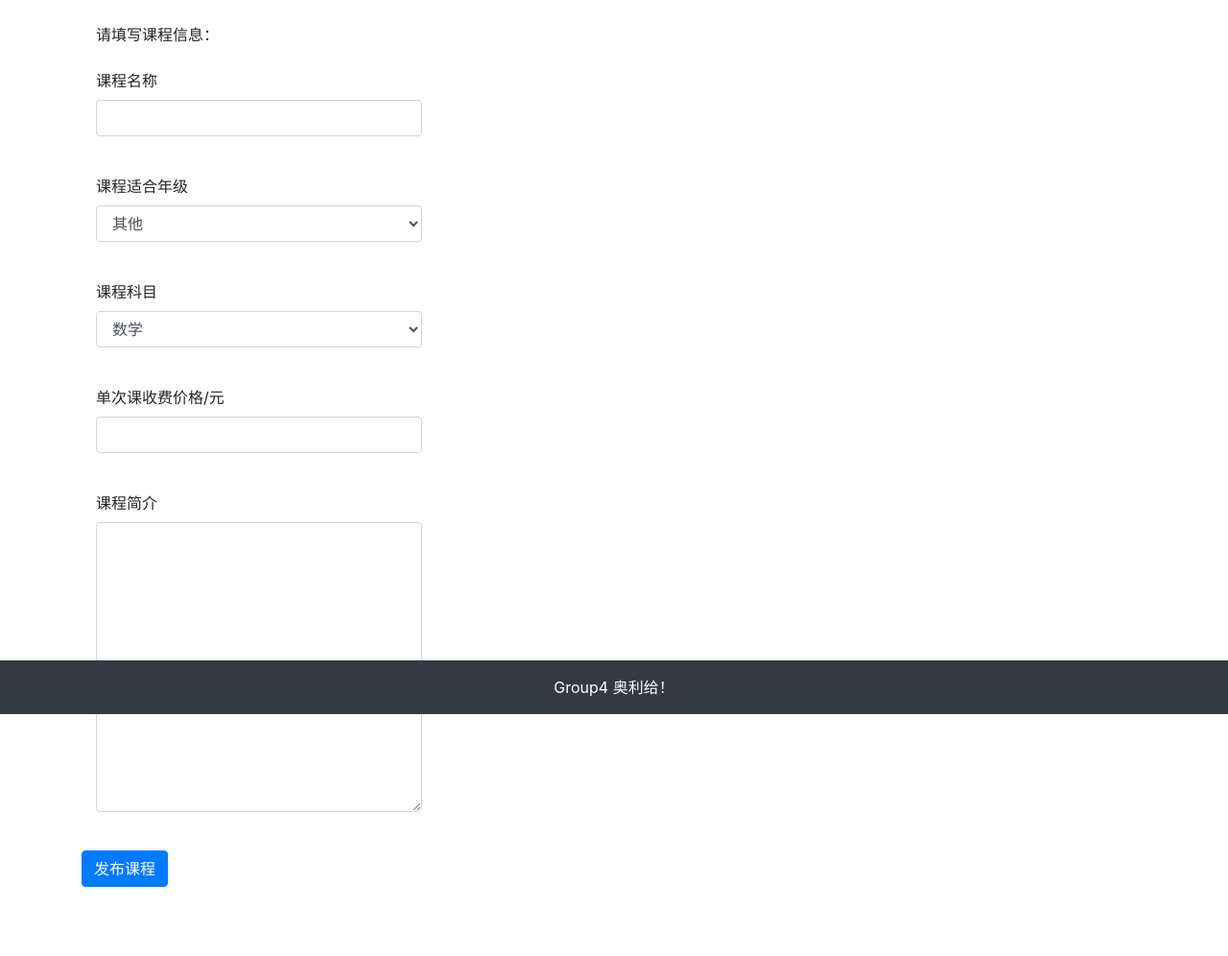
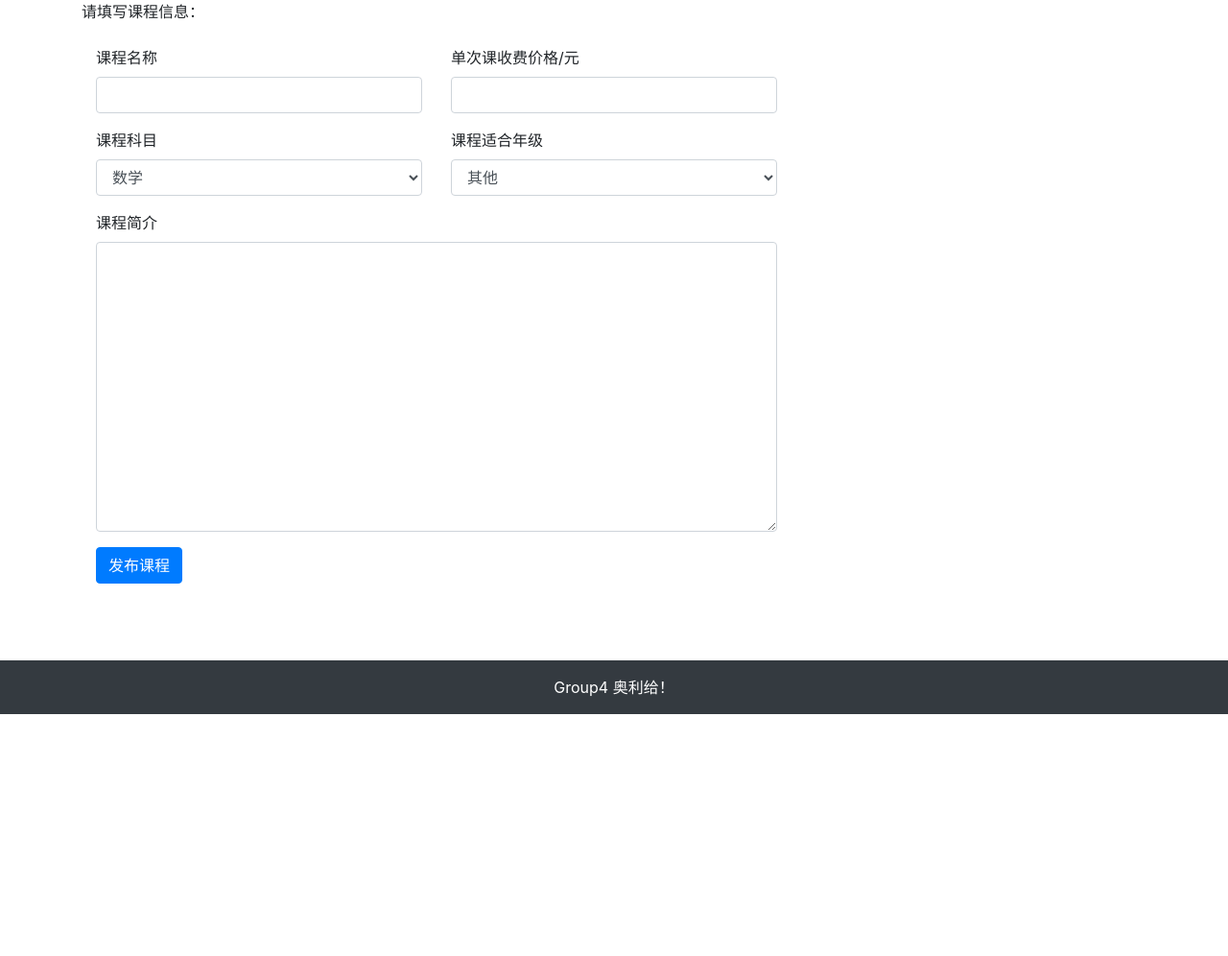
Before and after one commit to ctr-226/Group4, a Django app: page /course/increase_course/ in a window 1280 px wide. Shown: the part 56-1052 px from the top of the page at 96% size. After the commit the page ends 800 px from the top, so only its background shows below. Run offline with Django 3.2, Linux system fonts and the light colour scheme; a user stored in the database is signed in; tables that the repository leaves empty hold one stand-in row (values such as "Sample post"); some libraries are stand-ins or nearby versions.

Commit message:
前端html修改

```diff
--- a/Tutor_system_group4/Course/views.py
+++ b/Tutor_system_group4/Course/views.py
@@ -86,6 +86,8 @@ def increase_course(request):
                 new_course.state_match = False
                 new_course.save()
                 return redirect("Course:increase_course")
+            else:
+                return HttpResponse("有字段输入不合要求")
 
         elif request.method == "GET":
             course_form = CourseForm()
@@ -101,17 +103,17 @@ def increase_course(request):
 def match(request, coursedetail_id):
     course_applying = CourseDetail.objects.get(id=coursedetail_id)
     this_user = User.objects.get(id=request.user.id)
-    # 虽然这里有判断，但还是尽量在前端控制只有学生浏览课程详情页面时才有“申请”的按钮
+    # 虽然前端控制只有学生浏览课程详情页面时才有“申请”的按钮，但这里多一个判断更安全
     if this_user.is_student == True:
         # 多对多中间表加一个元组
         # applicant = Student.objects.get(student_user_id=request.user.id)
         applicant = this_user.student_profile
         course_applying.student_applied.add(applicant)
         course_applying.save()
-        return redirect("Course:detail_course", coursedetail_id=1)
+        return redirect("Course:detail_course", coursedetail_id=coursedetail_id)
     else:
         return HttpResponse("只有学生可以申请选课")
-    return redirect('Course:detail_course', id=coursedetail_id)
+    return redirect('Course:detail_course', coursedetail_id=coursedetail_id)
 
 
 # 同意申请
--- a/Tutor_system_group4/templates/Course/increase_course.html
+++ b/Tutor_system_group4/templates/Course/increase_course.html
@@ -9,12 +9,15 @@
 {% block content %}
 	<div class="container">
 		<div class="row">
-			<div class="col-12">
-				<br/>
-				<div class="col-md-4">请填写课程信息：</div>
-				<br/>
-				<form method="post" action=".">
-					{% csrf_token %}
+			<div class="col-md-12">请填写课程信息：</div>
+			<br/><br/>
+		</div>
+
+
+		<div class="col-md-12">
+			<form method="post" action=".">
+				{% csrf_token %}
+				<div class="row">
 					<!-- nickname -->
 					<div class="form-group col-md-4">
 						<label for="nickname">课程名称</label>
@@ -22,24 +25,15 @@
 					</div>
 					<br>
 
-
-					<!-- grade_course -->
+					<!-- charge -->
 					<div class="form-group col-md-4">
-						<label for="grade_course">课程适合年级</label>
-						<select class="form-control" id="grade_course" name="grade_course">
-							<option value="0">小学一年级至三年级</option>
-							<option value="1">小学四年级至六年级</option>
-							<option value="2">初一</option>
-							<option value="3">初二</option>
-							<option value="4">初三</option>
-							<option value="5">高一</option>
-							<option value="6">高二</option>
-							<option value="7">高三</option>
-							<option value="8" selected>其他<option>
-						</select>
+						<label for="charge">单次课收费价格/元</label>
+						<input type="text" class="form-control" id="charge" name="charge">
 					</div>
 					<br>
+				</div>
 
+				<div class="row">
 					<!-- subject -->
 					<div class="form-group col-md-4">
 						<label for="subject">课程科目</label>
@@ -57,24 +51,37 @@
 					</div>
 					<br>
 
-					<!-- charge -->
+					<!-- grade_course -->
 					<div class="form-group col-md-4">
-						<label for="charge">单次课收费价格/元</label>
-						<input type="text" class="form-control" id="charge" name="charge">
+						<label for="grade_course">课程适合年级</label>
+						<select class="form-control" id="grade_course" name="grade_course">
+							<option value="0">小学一年级至三年级</option>
+							<option value="1">小学四年级至六年级</option>
+							<option value="2">初一</option>
+							<option value="3">初二</option>
+							<option value="4">初三</option>
+							<option value="5">高一</option>
+							<option value="6">高二</option>
+							<option value="7">高三</option>
+							<option value="8" selected>其他</option>
+						</select>
 					</div>
 					<br>
+				</div>
 
+				<div class="row">
 					<!-- introduction -->
-					<div class="form-group col-md-4">
+					<div class="form-group col-md-8">
 						<label for="introduction">课程简介</label>
 						<textarea type="text" class="form-control" id="introduction" name="introduction" rows="12"> </textarea>
 					</div>
 					<br>
+				</div>
 
-					<!-- 提交按钮 -->
-					<button type="submit" class="btn btn-primary">发布课程</button>
-				</form>
-			</div>
+				<!-- 提交按钮 -->
+				<button type="submit" class="btn btn-primary">发布课程</button>
+
+			</form>
 		</div>
 	</div>
 {% endblock content %}
--- a/Tutor_system_group4/templates/header.html
+++ b/Tutor_system_group4/templates/header.html
@@ -24,6 +24,7 @@
                             {{ user.username }}
                         </a>
                         <div class="dropdown-menu" aria-labelledby="navbarDropdown">
+							<a class="dropdown-item" href="{% url 'index' %}  ">首页</a>
                             {% if user.is_student %}
                                 <a class="dropdown-item" href="{% url 'User_Profile:student_profile_update' user.id %}">个人信息</a>
                             {% elif user.is_teacher %}
--- a/Tutor_system_group4/templates/index2.html
+++ b/Tutor_system_group4/templates/index2.html
@@ -64,7 +64,7 @@
 </div>
 
             <!--课程筛选卡片容器-->
-    {% for  cours in course %}
+    {% for cours in course %}
 
         <div class="container">
             <div class="row mt-2">
```
Also changed, not shown: Tutor_system_group4/templates/Course/detail.html (+11 -8 lines).
